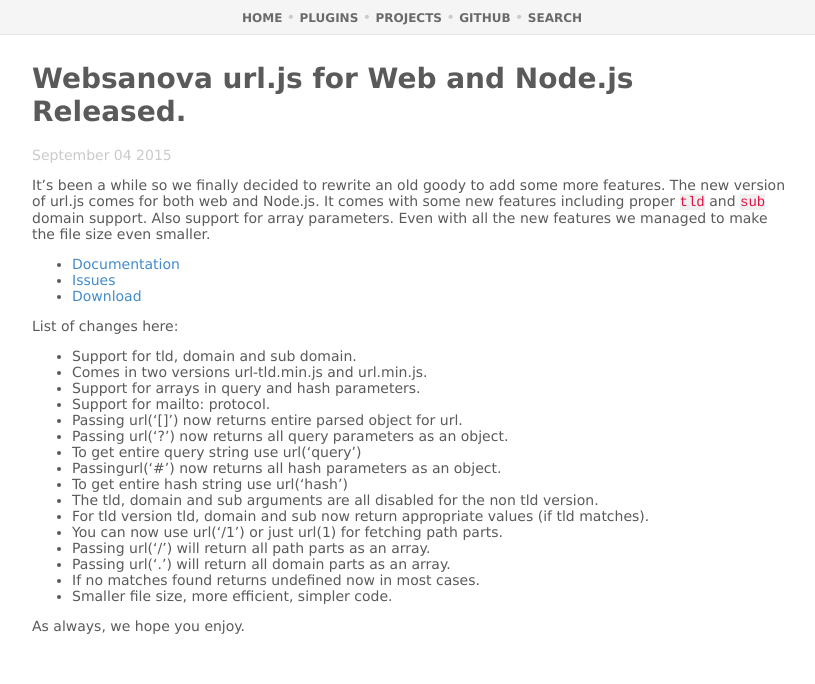
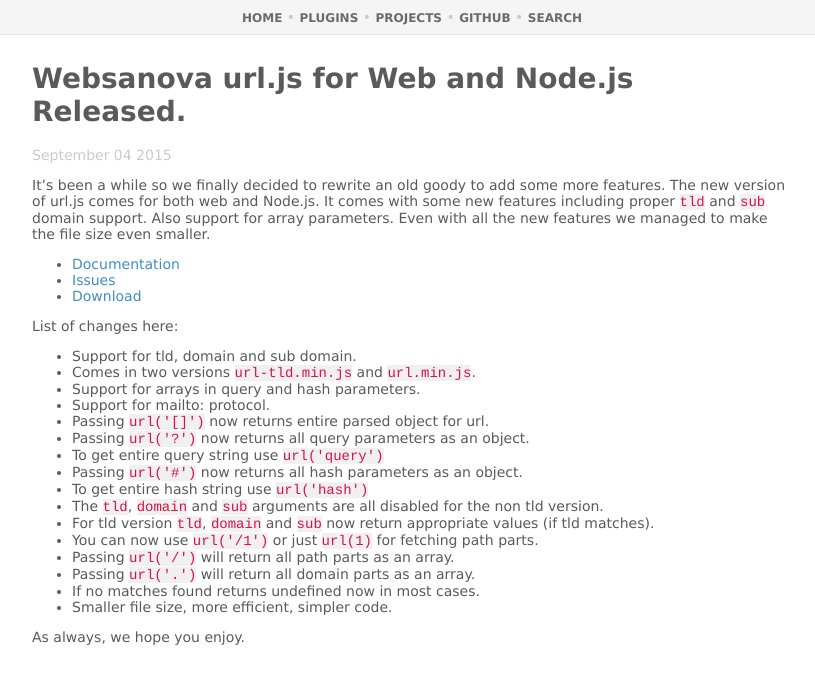
Before and after one commit to websanova/websanova.github.io, a Jekyll site: the page built from _posts/2015-09-04-url-node-js-2-released.md, in a window 1280 px wide. Shown: the top 684 px of the page, without its empty margins (228-1043 px from the left). Built offline with Jekyll 4.4.1, drawn with Linux system fonts in a browser that asks for light colours; comment, search, counter and statistics services are not loaded.

Commit message:
Add some code high lighting.

```diff
--- a/_posts/2015-09-04-url-node-js-2-released.md
+++ b/_posts/2015-09-04-url-node-js-2-released.md
@@ -16,19 +16,19 @@
 List of changes here:
 
 * Support for tld, domain and sub domain.
-* Comes in two versions url-tld.min.js and url.min.js.
+* Comes in two versions `url-tld.min.js` and `url.min.js`.
 * Support for arrays in query and hash parameters.
 * Support for mailto: protocol.
-* Passing url('[]') now returns entire parsed object for url.
-* Passing url('?') now returns all query parameters as an object.
-* To get entire query string use url('query')
-* Passingurl('#') now returns all hash parameters as an object.
-* To get entire hash string use url('hash')
-* The tld, domain and sub arguments are all disabled for the non tld version.
-* For tld version tld, domain and sub now return appropriate values (if tld matches).
-* You can now use url('/1') or just url(1) for fetching path parts.
-* Passing url('/') will return all path parts as an array.
-* Passing url('.') will return all domain parts as an array.
+* Passing `url('[]')` now returns entire parsed object for url.
+* Passing `url('?')` now returns all query parameters as an object.
+* To get entire query string use `url('query')`
+* Passing `url('#')` now returns all hash parameters as an object.
+* To get entire hash string use `url('hash')`
+* The `tld`, `domain` and `sub` arguments are all disabled for the non tld version.
+* For tld version `tld`, `domain` and `sub` now return appropriate values (if tld matches).
+* You can now use `url('/1')` or just `url(1)` for fetching path parts.
+* Passing `url('/')` will return all path parts as an array.
+* Passing `url('.')` will return all domain parts as an array.
 * If no matches found returns undefined now in most cases.
 * Smaller file size, more efficient, simpler code.
 
```
